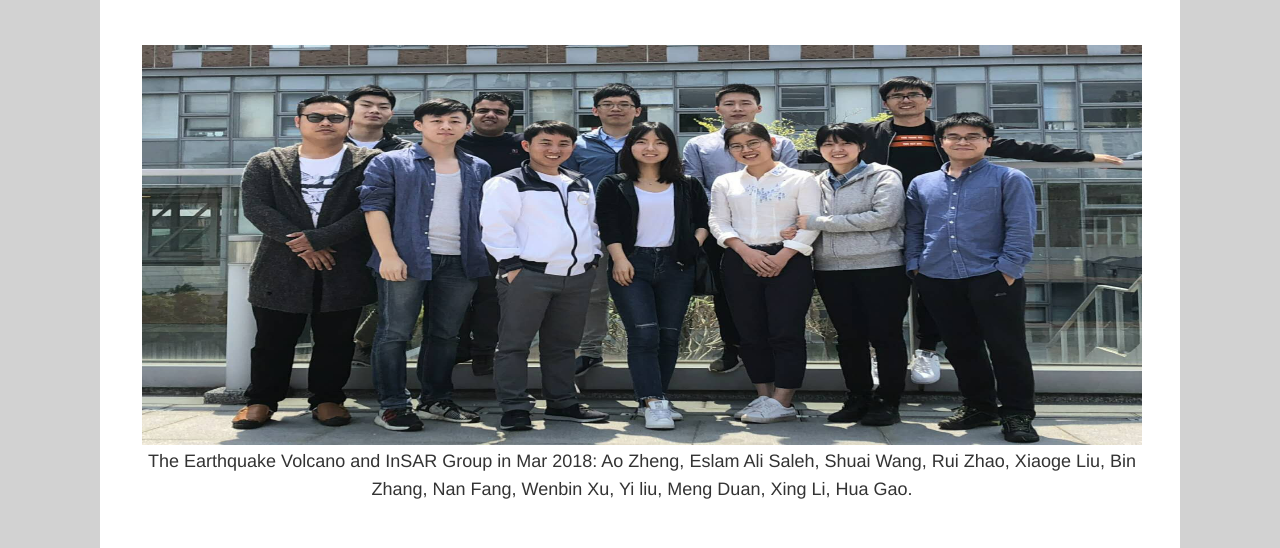
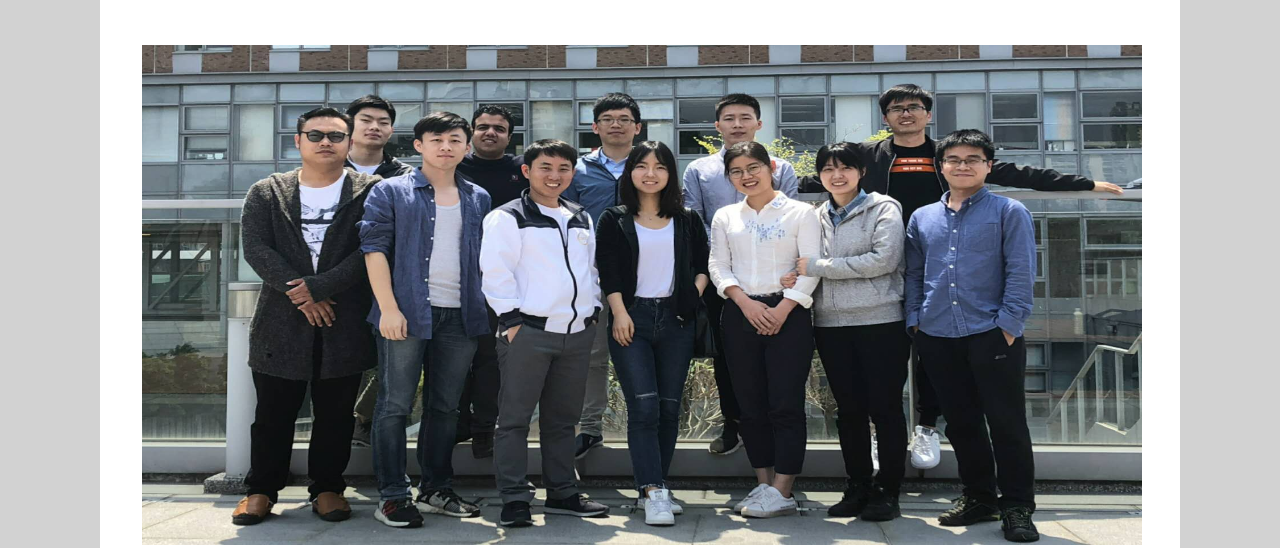
Before and after one commit to geoxlab/Wenbin16.github.io, a plain HTML site: page gallery.html in a window 1280 px wide. Shown: the part 238-786 px from the top of the page. Drawn offline with Linux system fonts and the light colour scheme.

Commit message:
Update gallery.html

```diff
--- a/gallery.html
+++ b/gallery.html
@@ -89,7 +89,7 @@
 
   <table align="center" >
       <tr>
-          <th><img src="img/family.jpg" style="width: 1000px; height: 400px;"></th>
+          <th><img src="img/family.jpg" style="width: 1000px; height: 500px;"></th>
 
           <!-- <th><img src="img/13.jpg" style="width: 320px; height: 179px;"></th> -->
       </tr>
```
